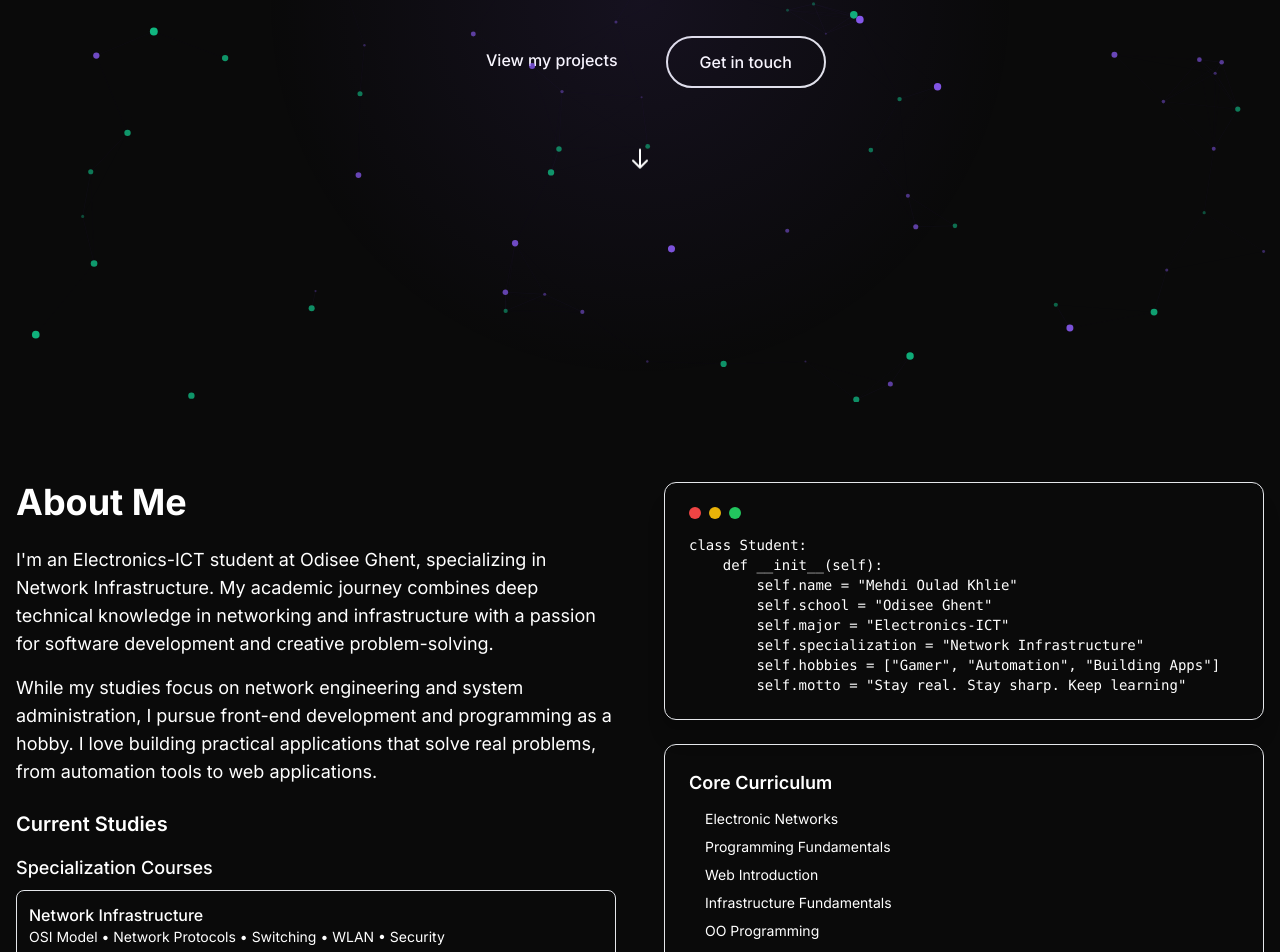
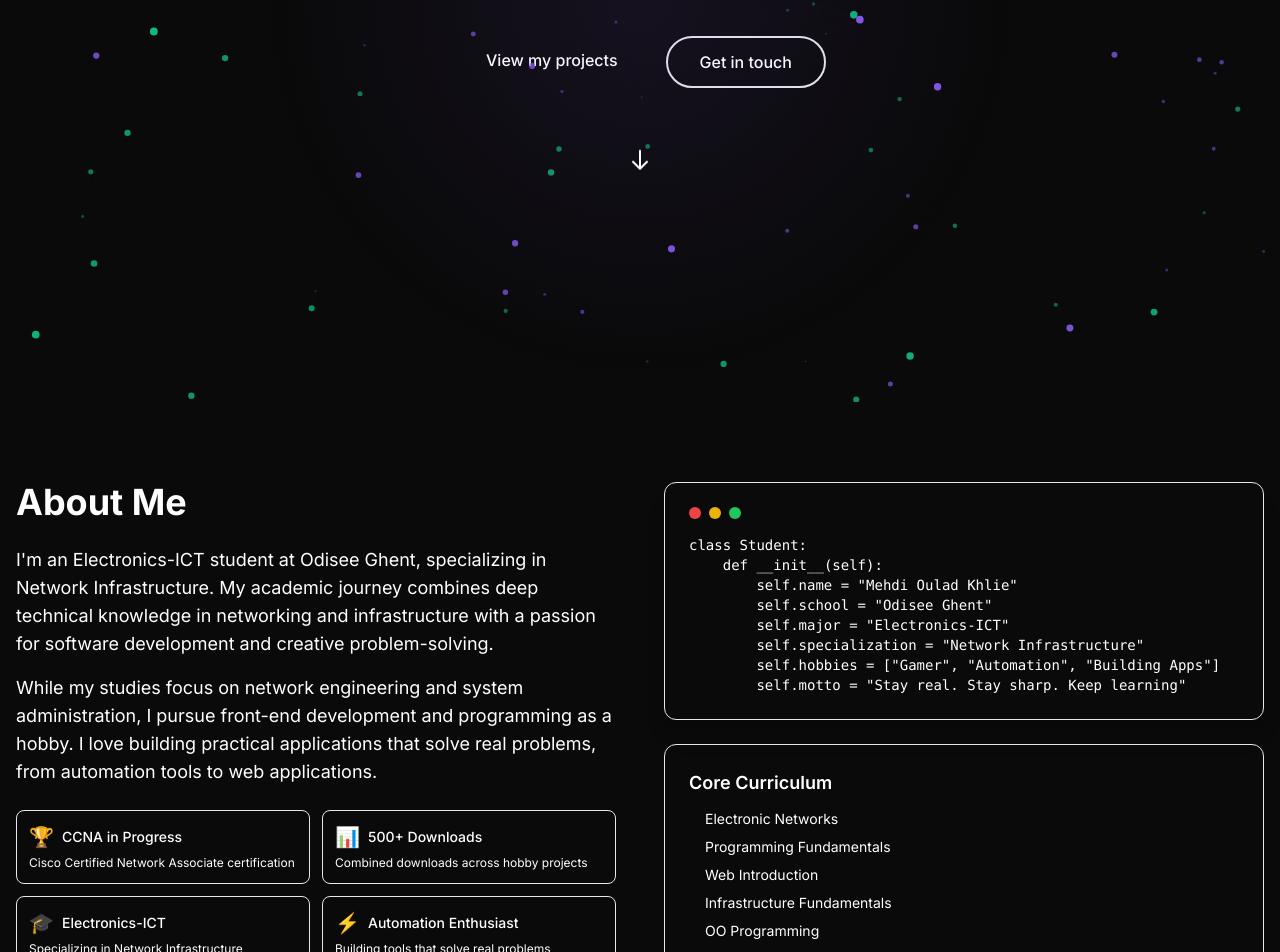
Before and after one commit to yyyutakaaa/dark-mode-portfolio, a Next.js app: page / in a window 1280 px wide. Shown: the part 398-1350 px from the top of the page. Built offline with nearby package versions, Linux system fonts and the light colour scheme.

Commit message:
feat: add achievement badges to About component and enhance Contact form feedback with animations

```diff
--- a/app/globals.css
+++ b/app/globals.css
@@ -49,6 +49,15 @@ body {
     outline: 2px solid var(--primary);
     outline-offset: 2px;
   }
+
+  .hover-glow:hover {
+    box-shadow: 0 0 30px rgba(139, 92, 246, 0.6), 0 0 60px rgba(139, 92, 246, 0.3) !important;
+    transform: translateY(-2px) !important;
+  }
+
+  .hover-scale:hover {
+    transform: scale(1.05) !important;
+  }
 }
 
 /* Custom scrollbar */
@@ -95,8 +104,18 @@ html {
 
 /* Focus styles for better accessibility */
 *:focus {
-  outline: 2px solid var(--primary);
-  outline-offset: 2px;
+  outline: 3px solid var(--primary) !important;
+  outline-offset: 3px !important;
+  box-shadow: 0 0 0 6px rgba(139, 92, 246, 0.3) !important;
+}
+
+/* Extra visible focus for buttons and links */
+button:focus,
+a:focus {
+  outline: 3px solid var(--secondary) !important;
+  outline-offset: 3px !important;
+  box-shadow: 0 0 0 6px rgba(16, 185, 129, 0.4) !important;
+  transform: scale(1.05) !important;
 }
 
 /* Reduced motion for accessibility */
--- a/components/About.tsx
+++ b/components/About.tsx
@@ -3,6 +3,29 @@
 import { motion } from "framer-motion";
 import { useInView } from "react-intersection-observer";
 import CodeWindow from "./CodeWindow";
+
+const achievements = [
+  {
+    icon: "🏆",
+    title: "CCNA in Progress",
+    description: "Cisco Certified Network Associate certification"
+  },
+  {
+    icon: "📊",
+    title: "500+ Downloads",
+    description: "Combined downloads across hobby projects"
+  },
+  {
+    icon: "🎓",
+    title: "Electronics-ICT",
+    description: "Specializing in Network Infrastructure"
+  },
+  {
+    icon: "⚡",
+    title: "Automation Enthusiast",
+    description: "Building tools that solve real problems"
+  }
+];
 
 const technicalSkills = [
   "Python",
@@ -91,6 +114,25 @@ export default function About() {
               a hobby. I love building practical applications that solve real
               problems, from automation tools to web applications.
             </p>
+
+            {/* Achievement Badges */}
+            <div className="grid grid-cols-2 gap-3 mb-6">
+              {achievements.map((achievement, index) => (
+                <motion.div
+                  key={achievement.title}
+                  initial={{ opacity: 0, scale: 0.8 }}
+                  animate={inView ? { opacity: 1, scale: 1 } : {}}
+                  transition={{ delay: index * 0.1, duration: 0.5 }}
+                  className="bg-bg-card p-3 rounded-lg border border-primary/20 hover:border-primary/40 transition-all duration-300 hover:scale-105"
+                >
+                  <div className="flex items-center gap-2 mb-1">
+                    <span className="text-xl">{achievement.icon}</span>
+                    <h4 className="font-medium text-primary text-sm">{achievement.title}</h4>
+                  </div>
+                  <p className="text-xs text-text-secondary">{achievement.description}</p>
+                </motion.div>
+              ))}
+            </div>
 
             <h3 className="text-xl font-semibold mb-4 text-text-primary" id="studies-heading">
               Current Studies
--- a/components/Contact.tsx
+++ b/components/Contact.tsx
@@ -26,6 +26,9 @@ export default function Contact() {
   async function handleSubmit(e: React.FormEvent) {
     e.preventDefault();
     setStatus("sending");
+
+    // Demo loading state voor 2 seconden
+    await new Promise(resolve => setTimeout(resolve, 2000));
 
     try {
       const res = await fetch("/api/contact", {
@@ -102,14 +105,34 @@ export default function Contact() {
           <h3 className="text-2xl font-semibold mb-4">Send Me a Message</h3>
 
           {status === "sent" && (
-            <p className="text-green-400 mb-4">
-              Thanks! Your message has been sent.
-            </p>
+            <motion.div
+              initial={{ opacity: 0, scale: 0.8 }}
+              animate={{ opacity: 1, scale: 1 }}
+              className="bg-secondary/20 border border-secondary/40 rounded-lg p-4 mb-4 text-center"
+            >
+              <div className="text-2xl mb-2">🎉</div>
+              <p className="text-secondary font-medium mb-1">
+                Thanks! Your message has been sent successfully.
+              </p>
+              <p className="text-sm text-text-secondary">
+                I'll get back to you within 24 hours!
+              </p>
+            </motion.div>
           )}
           {status === "error" && (
-            <p className="text-red-400 mb-4">
-              Oops! Something went wrong. Try again later.
-            </p>
+            <motion.div
+              initial={{ opacity: 0, scale: 0.8 }}
+              animate={{ opacity: 1, scale: 1 }}
+              className="bg-red-500/20 border border-red-500/40 rounded-lg p-4 mb-4 text-center"
+            >
+              <div className="text-2xl mb-2">❌</div>
+              <p className="text-red-400 font-medium mb-1">
+                Oops! Something went wrong.
+              </p>
+              <p className="text-sm text-text-secondary">
+                Please try again later or contact me directly at support@mehdioul.dev
+              </p>
+            </motion.div>
           )}
 
           <form className="space-y-4 max-w-md mx-auto" onSubmit={handleSubmit} noValidate>
```
